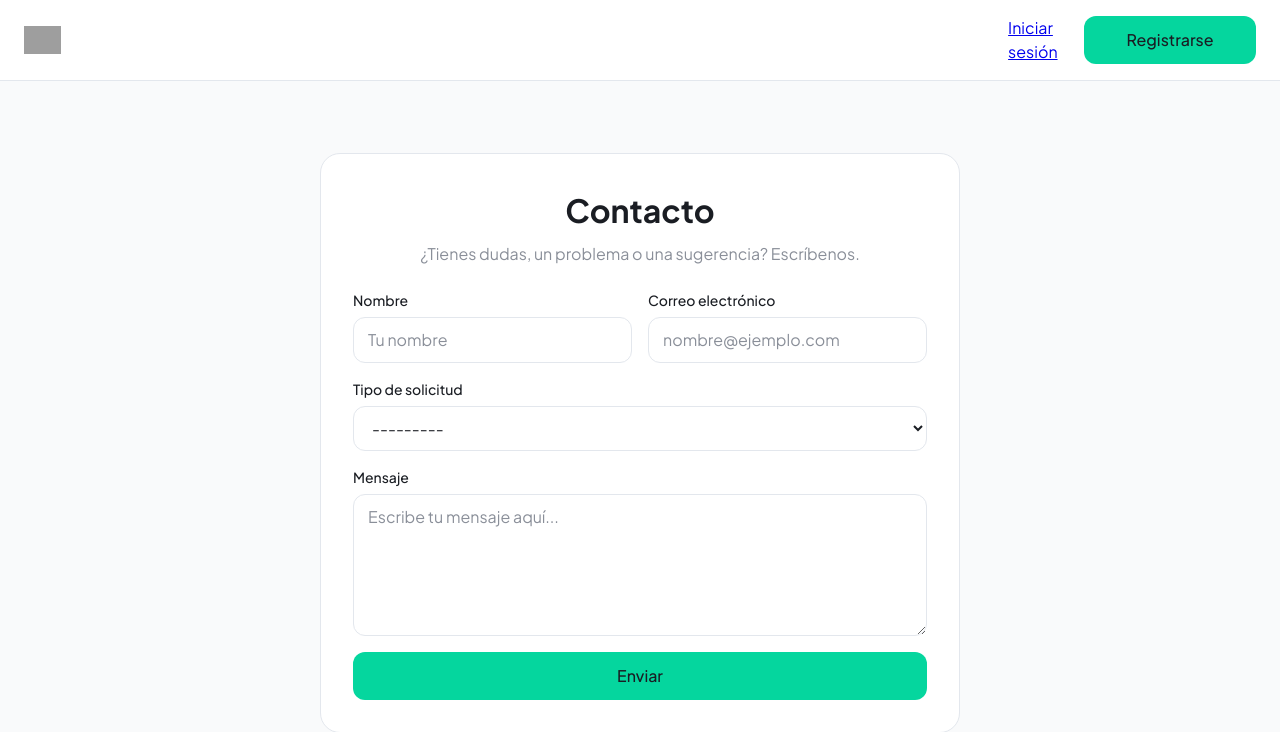
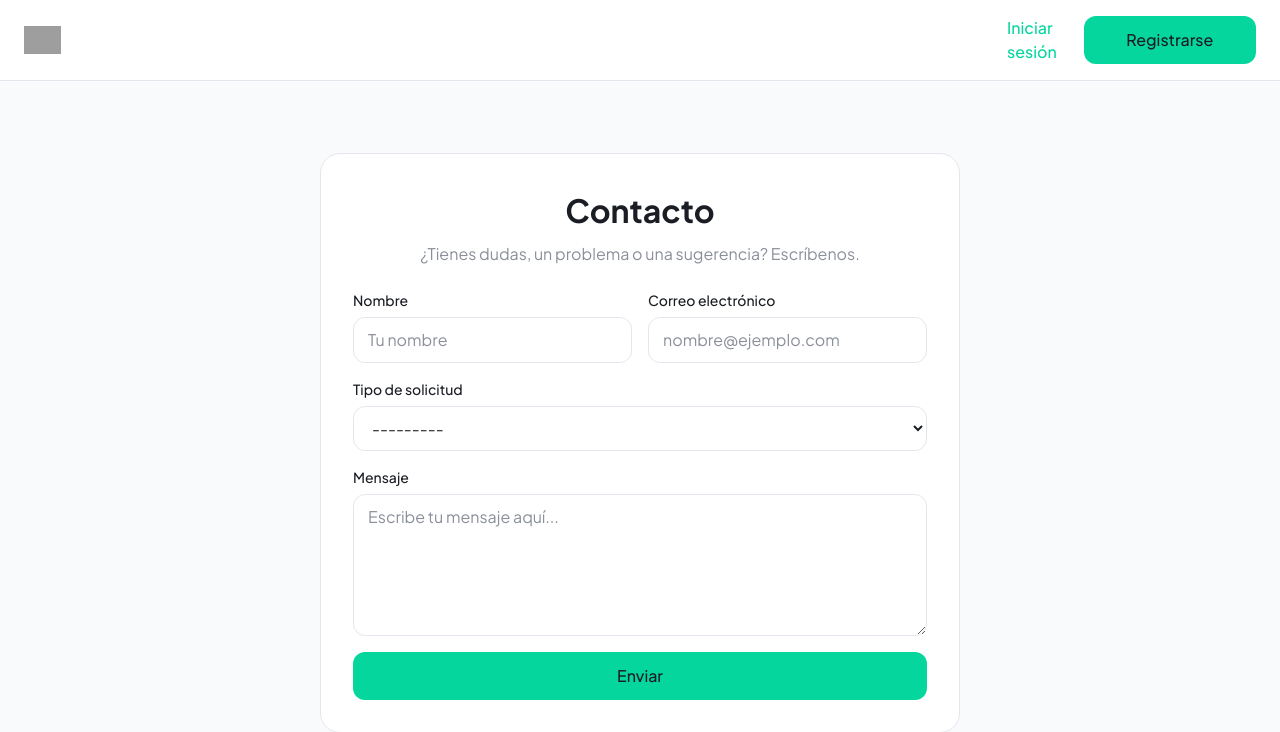
Before and after one commit to coniosorior/calendario_diantu, a Django app: page /contacto/ in a window 1280 px wide. Shown: the top 732 px of the page. Run offline with Django 5.2, Linux system fonts and the light colour scheme; some libraries are stand-ins or nearby versions; grey boxes are pictures that could not be loaded.

Commit message:
fix(templates): colorear iniciar sesion con verde de marca sin afectar boton registrarse

```diff
--- a/static/css/layout.css
+++ b/static/css/layout.css
@@ -42,6 +42,20 @@
     gap: 1rem;
 }
 
+.app-nav__actions a:not(.btn--primary) {
+    color: var(--color-brand);
+    text-decoration: none;
+    font-weight: 500;
+}
+
+.app-nav__actions a:not(.btn--primary):visited {
+    color: var(--color-brand);
+}
+
+.app-nav__actions a:not(.btn--primary):hover {
+    text-decoration: underline;
+}
+
 .messages-stack {
     max-width: 1200px;
     margin: 1rem auto 0;
```
